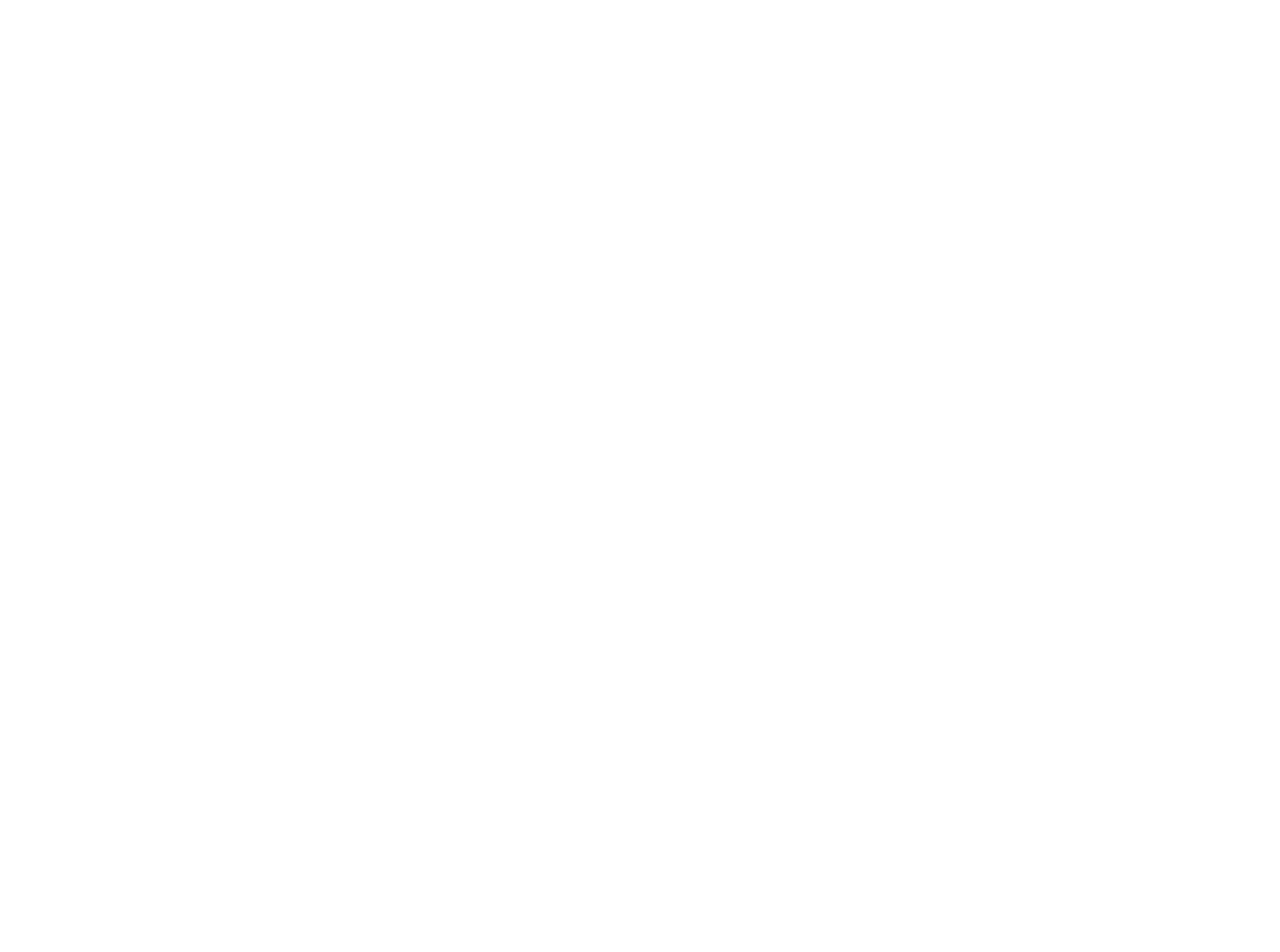
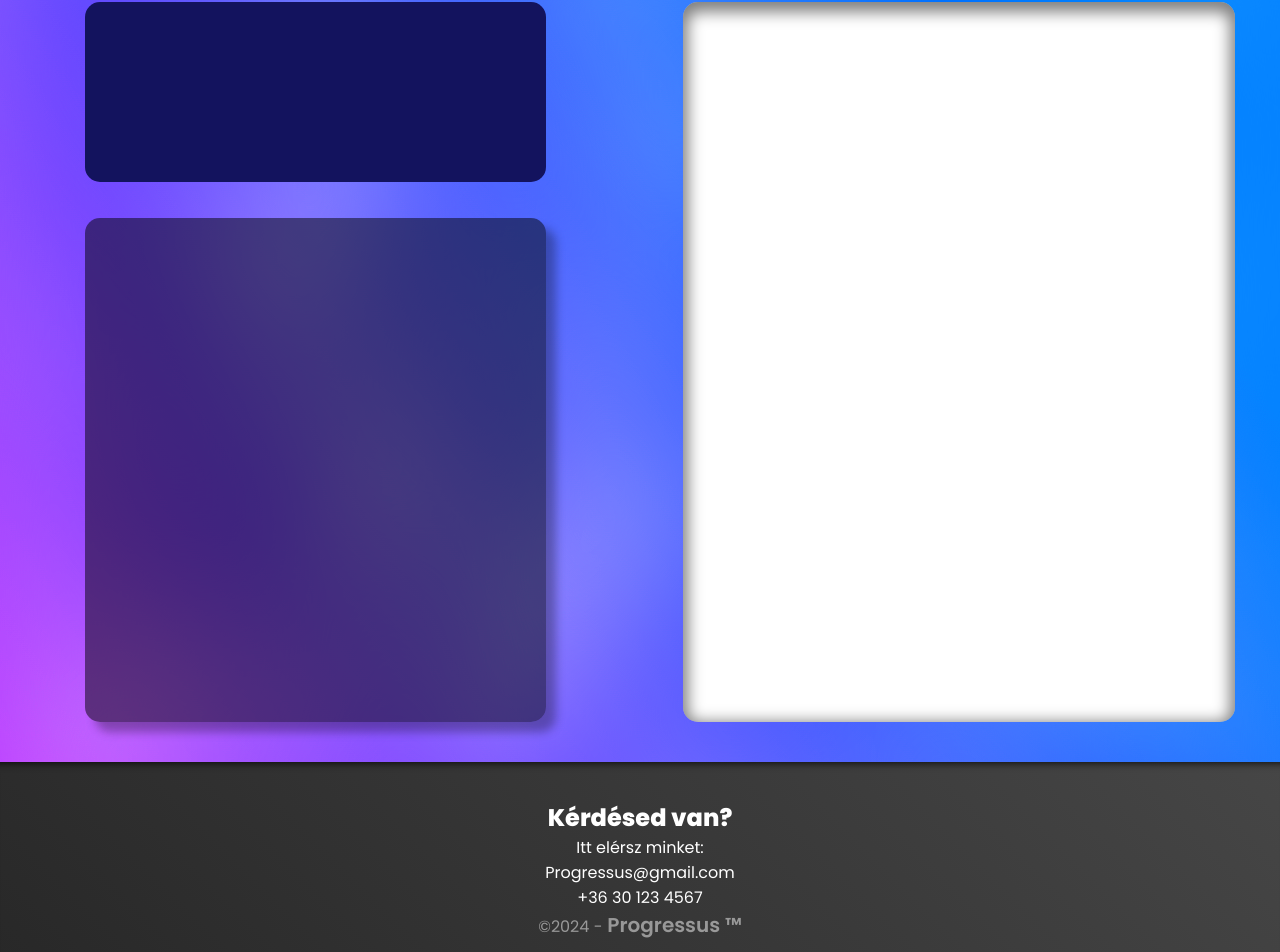
Before and after one commit to auermatew/Progressus_frontend, a React (Vite) app: page / in a window 1280 px wide. Shown: the part 1238-2190 px from the top of the page. Before the commit the page ends 1200 px from the top, so only its background shows below. Built offline with nearby package versions, Linux system fonts and the light colour scheme.

Commit message:
MainPage - Row2, Footer Update meg nagyreszt ures de a hely megvan a szövegnek

```diff
--- /dev/null
+++ b/src/components/mainPage/Footer.tsx
@@ -0,0 +1,18 @@
+import React from "react";
+import "./_footer.scss";
+
+const Footer = () => {
+    return (
+        <div className="footer">
+            <h2>Kérdésed van?</h2>
+            <p>Itt elérsz minket:</p>
+            <a href="#" className="email">Progressus@gmail.com</a>
+            <a href="#" className="phone">+36 30 123 4567</a>
+            <p className="copyright">
+                ©2024 -<span> Progressus ™</span>
+            </p>
+        </div>
+    );
+};
+
+export default Footer;
--- a/src/components/mainPage/MainPage.tsx
+++ b/src/components/mainPage/MainPage.tsx
@@ -3,6 +3,8 @@ import { FiLogOut } from "react-icons/fi";
 import "./_mainPage.scss";
 import { Hero } from "./Hero";
 import Row1 from "./Row1";
+import Row2 from "./Row2";
+import Footer from "./Footer";
 
 const MainPage = () => {
     useEffect(() => {
@@ -80,6 +82,9 @@ const MainPage = () => {
                 </div>
             </div>
             <Row1 />
+            <Row2 />
+            {/* other sorok xd */}
+            <Footer />
         </>
     );
 };
--- a/src/components/mainPage/Row1.tsx
+++ b/src/components/mainPage/Row1.tsx
@@ -1,8 +1,9 @@
 import React, { useEffect, useRef } from "react";
 import { motion, useInView, useAnimation } from "framer-motion";
-import { PiMaskSad, PiMaskSadFill } from "react-icons/pi";
+import { PiMaskSadFill } from "react-icons/pi";
 import { MdPersonSearch } from "react-icons/md";
 import { HiLightBulb } from "react-icons/hi";
+import "./_row1.scss";
 
 const Row1 = () => {
     const ref = useRef(null);
@@ -25,22 +26,28 @@ const Row1 = () => {
                     }}
                     initial="hidden"
                     animate={control}
-                    transition={{ duration: 1 }}
+                    transition={{ duration: 0.5 }}
                 >
                     <div className="col1">
-                        <PiMaskSad size={120} />
+                        <PiMaskSadFill size={120} />
                         <h1>1. lépés:</h1>
                         <p>Regisztrálj, ne hagyd holnapra!</p>
                     </div>
                     <div className="col2">
                         <MdPersonSearch size={120} />
                         <h1>2. lépés:</h1>
-                        <p>Keresd meg a hozzád megfelelő tanárt és kezdj el fejlődni!</p>
+                        <p>
+                            Keresd meg a hozzád megfelelő tanárt és kezdj el
+                            fejlődni!
+                        </p>
                     </div>
                     <div className="col3">
                         <HiLightBulb size={120} />
                         <h1>3. lépés:</h1>
-                        <p>Érd el a legjobb formádat, legyél okosabb mint tegnap!</p>
+                        <p>
+                            Érd el a legjobb formádat, legyél okosabb mint
+                            tegnap!
+                        </p>
                     </div>
                 </motion.div>
             </div>
--- /dev/null
+++ b/src/components/mainPage/Row2.tsx
@@ -0,0 +1,18 @@
+import React from "react";
+import "./_row2.scss";
+
+const Row2 = () => {
+    return (
+        <div className="mainRow">
+            <div className="left">
+                <div className="titleBox"></div>
+                <div className="imageBox"></div>
+            </div>
+            <div className="right">
+                <div className="textBox"></div>
+            </div>
+        </div>
+    );
+};
+
+export default Row2;
--- /dev/null
+++ b/src/components/mainPage/_footer.scss
@@ -0,0 +1,45 @@
+@import "../../assets/styles/_variables.scss";
+
+.footer {
+    height: 200px;
+    width: 100vw;
+    background: linear-gradient(45deg, rgb(40, 40, 40), rgb(70, 70, 70));
+    display: flex;
+    flex-direction: column;
+    justify-content: center;
+    align-items: center;
+    box-shadow: inset 0 10px 10px -10px rgba(0, 0, 0);
+    color: #fff;
+}
+
+h2, p {
+    margin: 0;
+}
+
+h2{
+    font-weight: 800;
+}
+
+p{
+    font-size: 16px;
+}
+
+.copyright {
+    color: rgba($color: #b2b2b2,$alpha: .8);
+    margin-bottom: -15px;
+}
+
+span{
+    font-weight: 600;
+    font-size: 20px;
+}
+
+a{
+    text-decoration: none;
+    color: #fff;
+}
+
+a:hover, .phone:hover{
+    text-decoration: underline;
+    color: $color-secondary;
+}
--- a/src/components/mainPage/_mainPage.scss
+++ b/src/components/mainPage/_mainPage.scss
@@ -123,7 +123,7 @@ html, body {
     position: fixed;
     height: 70px;
     width: 100vw;
-    background: rgba($color: #000, $alpha: .5);
+    background: rgba($color: #000, $alpha: .8);
     border-bottom: 5px solid rgba($color-fourth, $alpha: .8);
     box-shadow: 0 .5rem 1rem rgba($color: #000, $alpha: .3);
     z-index: 8;
@@ -199,52 +199,3 @@ html, body {
         border: 3px solid rgba($color-fourth, $alpha: .8);
     }
 }
-
-.row1{
-    height: 400px;
-    width: 100vw;
-    display: flex;
-    justify-content: space-evenly;
-    align-items: center;
-    background: linear-gradient(-45deg, rgb(60, 40, 60), rgb(55, 0, 89));;
-    box-shadow: inset 0 10px 10px -10px rgba(0, 0, 0);
-}
-
-.cards {
-    width: 100vw;
-    height: 400px;
-    display: flex;
-    justify-content: space-evenly;
-    align-items: center;
-    .col1, .col2, .col3 {
-        text-align: center;
-        width: 27.5%;
-        height: 80%;
-        background: rgba($color: #fff, $alpha: .2);
-        color: #fff;
-        border-radius: 15px;
-        box-shadow: 10px 10px 10px rgba(0, 0, 0, 0.5);
-        padding: 20px 30px 20px 30px;
-        p{
-            font-size: 20px;
-        }
-    }
-}
-@media screen and (max-width: 600px) {
-    .cards{
-        flex-direction: column;
-        justify-content: space-evenly;
-        align-items: center;
-    }
-    .row1{
-        height: 1200px;
-        .col1{
-            margin-top: 0px !important;
-        }
-        .col1, .col2, .col3 {
-            height: 280px;
-            width: 80vw;
-            margin-top: 50px;
-        }
-    }
-}
--- /dev/null
+++ b/src/components/mainPage/_row1.scss
@@ -0,0 +1,48 @@
+.row1{
+    height: 400px;
+    width: 100vw;
+    display: flex;
+    justify-content: space-evenly;
+    align-items: center;
+    background: linear-gradient(-45deg, rgb(60, 40, 60), rgb(55, 0, 89));;
+    box-shadow: inset 0 10px 10px -10px rgba(0, 0, 0);
+}
+
+.cards {
+    width: 100vw;
+    height: 400px;
+    display: flex;
+    justify-content: space-evenly;
+    align-items: center;
+    .col1, .col2, .col3 {
+        text-align: center;
+        width: 27.5%;
+        height: 80%;
+        background: rgba($color: #fff, $alpha: .2);
+        color: #fff;
+        border-radius: 15px;
+        box-shadow: 10px 10px 10px rgba(0, 0, 0, 0.5);
+        padding: 20px 30px 20px 30px;
+        p{
+            font-size: 24px;
+        }
+    }
+}
+@media screen and (max-width: 600px) {
+    .cards{
+        flex-direction: column;
+        justify-content: space-evenly;
+        align-items: center;
+    }
+    .row1{
+        height: 1200px;
+        .col1{
+            margin-top: 0px !important;
+        }
+        .col1, .col2, .col3 {
+            height: 280px;
+            width: 80vw;
+            margin-top: 50px;
+        }
+    }
+}
--- /dev/null
+++ b/src/components/mainPage/_row2.scss
@@ -0,0 +1,47 @@
+.left, .right{
+    display: flex;
+    width: 40%;
+    height: 90%;
+    flex-direction: column;
+    position: relative;
+    justify-content: space-between;
+}
+
+.mainRow {
+    height: 800px;
+    width: 100vw;
+    background: url("../../assets/images/bg2.svg");
+    background-repeat: no-repeat;
+    background-size: cover;
+    display: flex;
+    align-items: center;
+    justify-content: space-evenly;
+}
+
+.titleBox{
+    width: 90%;
+    height: 25%;
+    background: rgb(19, 19, 94);
+    display: block;
+    border-radius: 15px;
+}
+
+.imageBox{
+    width: 90%;
+    height: 70%;
+    background: rgba($color: #000, $alpha: .5);
+    box-shadow: 10px 10px 10px rgba($color: #000, $alpha: .3);
+    color: #fff;
+    display: block;
+    border-radius: 15px;
+}
+
+.textBox {
+    width: 100%;
+    height: 100%;
+    border-radius: 15px;
+    display: block;
+    background: #fff;
+    padding: 20px;
+    box-shadow: inset 0 5px 15px 5px rgba($color: #000, $alpha: .5);
+}
```
Also changed, not shown: src/assets/images/bg2.svg (added).
